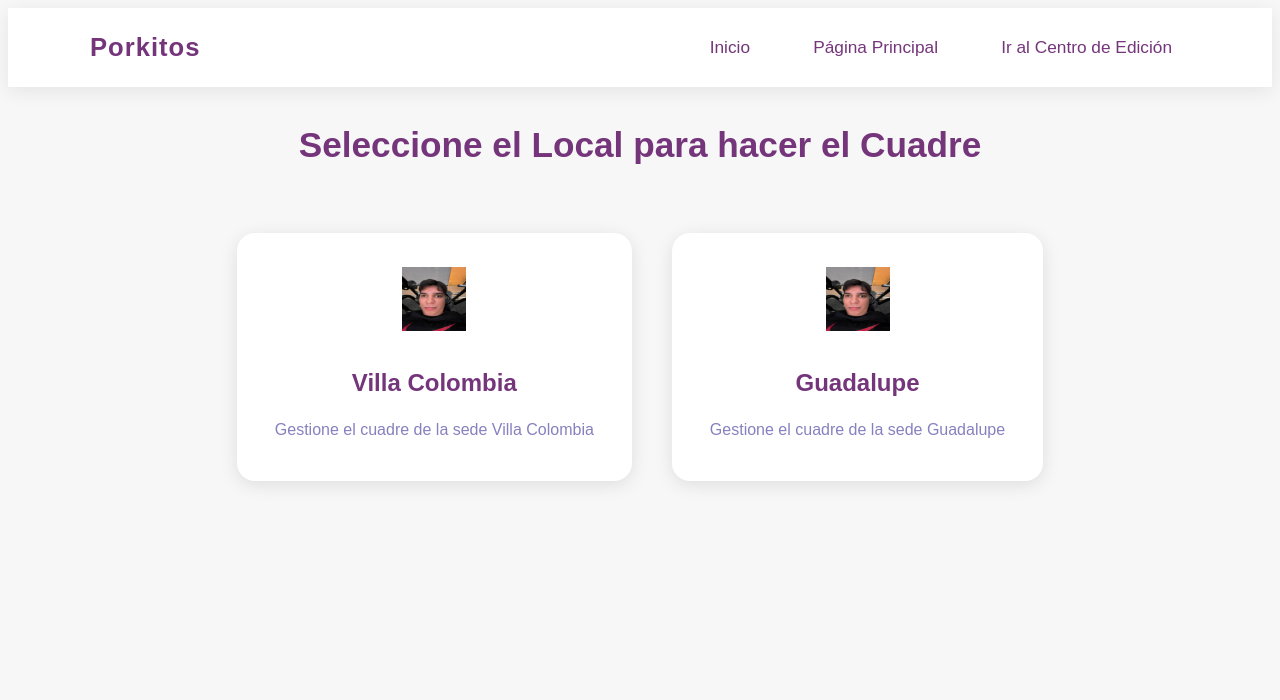
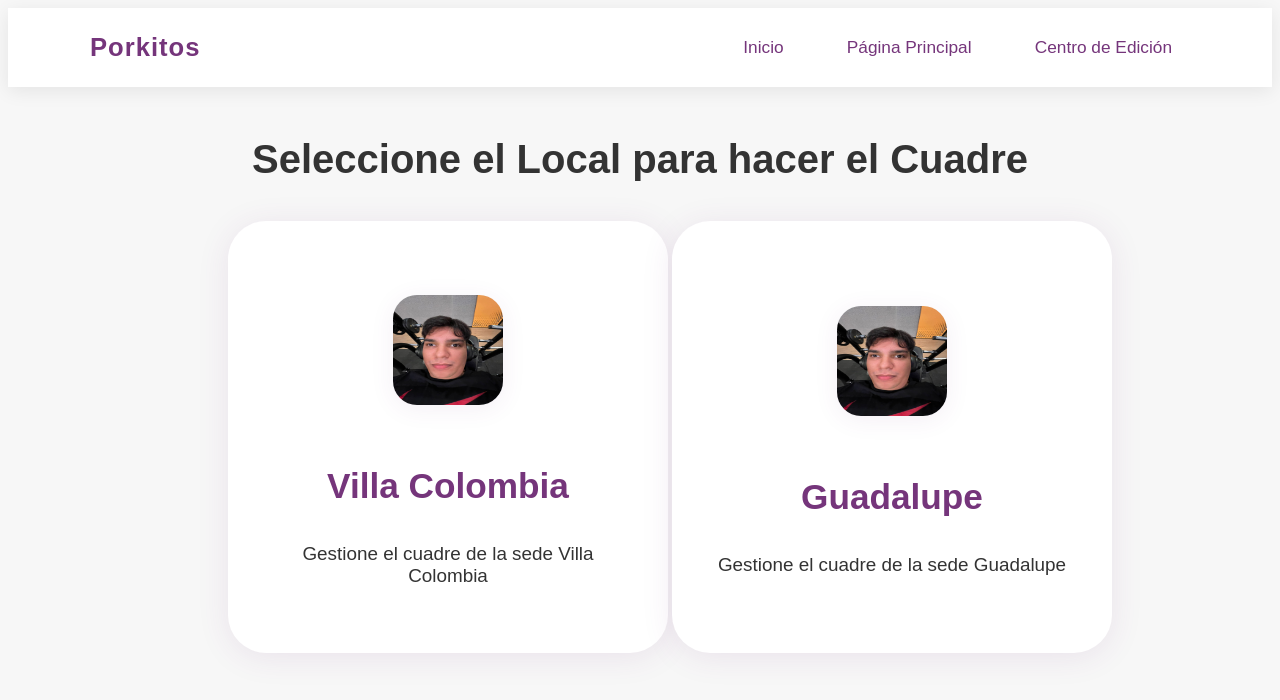
Before and after one commit to CrayoloUA/Porkitos, a Flask app: page /elegir_cuadre in a window 1280 px wide. Shown: the top 700 px of the page. Run offline with Flask 3, Linux system fonts and the light colour scheme; the visitor is signed in with stand-in values (Sample User, id 1); some libraries are stand-ins or nearby versions.

Commit message:
Update elegir_cuadre.html

```diff
--- a/templates/elegir_cuadre.html
+++ b/templates/elegir_cuadre.html
@@ -6,6 +6,135 @@
     <meta name="viewport" content="width=device-width, initial-scale=1.0">
     <title>Seleccionar Local para Cuadre</title>
     <link rel="stylesheet" href="{{ url_for('static', filename='css/styles.css') }}">
+    <style>
+        body {
+            background-color: var(--background-color, #f7f7f7);
+            color: var(--secondary-color, #333);
+        }
+        h1 {
+            text-align: center;
+            margin-top: 40px;
+            font-size: 2.5rem;
+            font-family: 'Arial', sans-serif;
+            color: var(--secondary-color, #333);
+        }
+        .region-select-container {
+            display: flex;
+            justify-content: center;
+            align-items: flex-start;
+            gap: 48px;
+            margin: 30px auto 0 auto;
+            width: 100vw;
+            max-width: 100vw;
+            min-height: 60vh;
+        }
+        form {
+            flex: 1 1 0;
+            margin: 0;
+            display: flex;
+            justify-content: center;
+            align-items: flex-start;
+            min-width: 0;
+        }
+        .region-card {
+            width: 100%;
+            max-width: 440px;
+            min-height: 54vh;
+            border: none;
+            background: #fff;
+            border-radius: 38px;
+            box-shadow: 0 4px 32px rgba(117,53,123,0.10);
+            display: flex;
+            flex-direction: column;
+            align-items: center;
+            justify-content: center;
+            cursor: pointer;
+            transition:
+                transform 0.5s,
+                box-shadow 0.5s,
+                background 0.4s,
+                color 0.4s;
+            font-size: 1.22rem;
+            opacity: 0;
+            transform: translateY(40px);
+            margin: 0 auto;
+        }
+        .region-card.visible {
+            opacity: 1;
+            transform: none;
+        }
+        .region-card:hover, .region-card:focus {
+            background: linear-gradient(135deg, #75357b 60%, #fff 100%);
+            color: #fff;
+            box-shadow: 0 8px 40px rgba(117,53,123,0.18);
+            outline: none;
+        }
+        .region-card:hover h2, .region-card:hover p,
+        .region-card:focus h2, .region-card:focus p {
+            color: #fff;
+        }
+        .region-card img {
+            width: 110px;
+            height: 110px;
+            margin-bottom: 32px;
+            border-radius: 24px;
+            box-shadow: 0 4px 24px rgba(117,53,123,0.08);
+            background: #fff;
+        }
+        .region-card h2 {
+            font-size: 2.2rem;
+            margin-bottom: 18px;
+            color: #75357b;
+            font-weight: 700;
+            transition: color 0.4s;
+        }
+        .region-card p {
+            color: var(--secondary-color, #333);
+            font-size: 1.18rem;
+            margin-bottom: 0;
+            transition: color 0.4s;
+        }
+        /* Desplazamiento especial para el efecto de "cruce" */
+        form:first-of-type .region-card {
+            margin-left: 220px;
+        }
+        form:last-of-type .region-card {
+            margin-right: 220px;
+        }
+        @media (max-width: 1100px) {
+            .region-select-container {
+                flex-direction: column;
+                align-items: center;
+                gap: 32px;
+            }
+            form:first-of-type .region-card,
+            form:last-of-type .region-card {
+                margin-left: 0;
+                margin-right: 0;
+            }
+            .region-card {
+                max-width: 90vw;
+                min-height: 38vh;
+            }
+        }
+        @media (max-width: 700px) {
+            h1 {
+                font-size: 1.5rem;
+            }
+            .region-card {
+                max-width: 98vw;
+                min-height: 26vh;
+                border-radius: 20px;
+            }
+            .region-card img {
+                width: 80px;
+                height: 80px;
+            }
+            .region-card h2 {
+                font-size: 1.3rem;
+            }
+        }
+    </style>
 </head>
 <body>
     <nav class="navbar">
@@ -16,27 +145,27 @@
             <div class="navbar-links">
                 <a href="{{ url_for('landing') }}">Inicio</a>
                 <a href="{{ url_for('elegir_cuadre') }}">Página Principal</a>
-                <a href="{{ url_for('seleccionar_edicion') }}">Ir al Centro de Edición</a>
+                <a href="{{ url_for('editar_registros') }}">Centro de Edición</a>
             </div>
         </div>
     </nav>
 
-    <h1 style="text-align:center; margin-top: 30px;">Seleccione el Local para hacer el Cuadre</h1>
+    <h1>Seleccione el Local para hacer el Cuadre</h1>
 
     <div class="region-select-container">
         <!-- Tarjeta para Villa Colombia -->
-        <form method="POST" style="display:inline;">
+        <form method="POST">
             <input type="hidden" name="local" value="Villa Colombia">
-            <button type="submit" class="region-card" tabindex="0">
+            <button type="submit" class="region-card fade-in" tabindex="0">
                 <img src="{{ url_for('static', filename='img/villacolombia.png') }}" alt="Villa Colombia">
                 <h2>Villa Colombia</h2>
                 <p>Gestione el cuadre de la sede Villa Colombia</p>
             </button>
         </form>
         <!-- Tarjeta para Guadalupe -->
-        <form method="POST" style="display:inline;">
+        <form method="POST">
             <input type="hidden" name="local" value="Guadalupe">
-            <button type="submit" class="region-card" tabindex="0">
+            <button type="submit" class="region-card fade-in" tabindex="0">
                 <img src="{{ url_for('static', filename='img/guadalupe.png') }}" alt="Guadalupe">
                 <h2>Guadalupe</h2>
                 <p>Gestione el cuadre de la sede Guadalupe</p>
```
